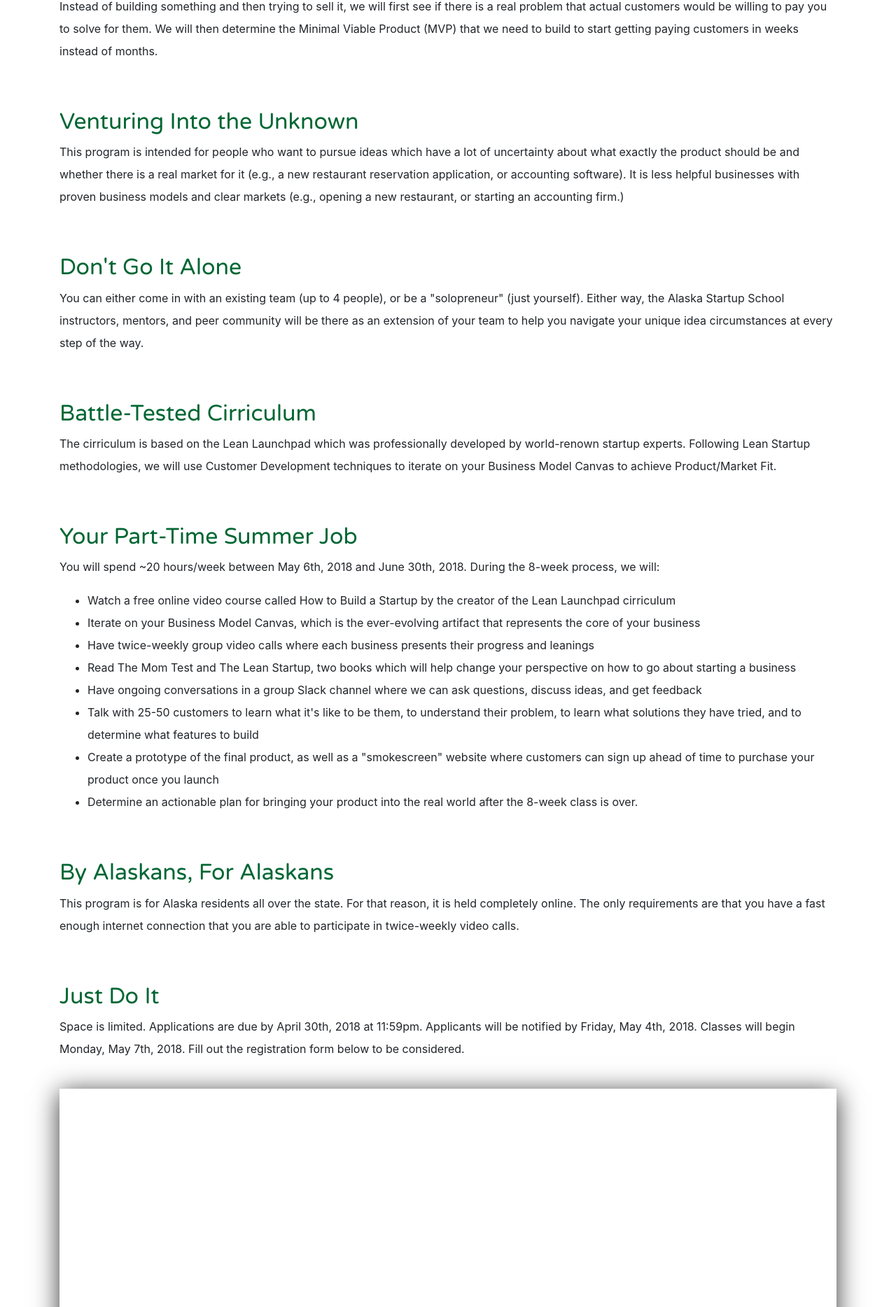
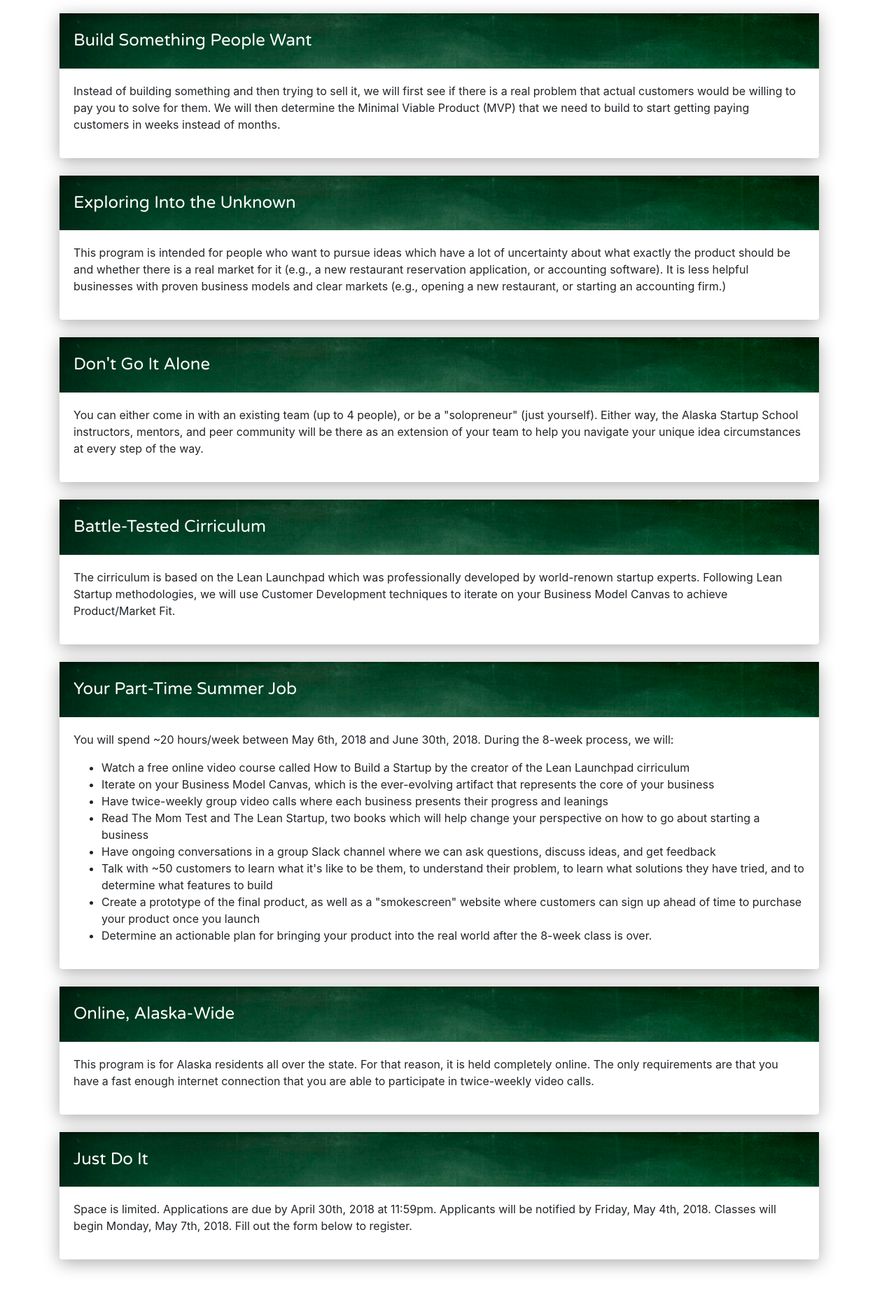
Before and after one commit to conroywhitney/alaskastartupschool, a plain HTML site: page index.html in a window 1280 px wide. Shown: the part 687-2555 px from the top of the page at 70% size. Drawn offline with nearby package versions, Linux system fonts and the light colour scheme; a script that the page names is missing.

Commit message:
Turn everything into cards

```diff
--- a/css/styles.css
+++ b/css/styles.css
@@ -133,7 +133,7 @@ footer {
 
 .registration {
   box-shadow: 0px 5px 35px rgba(0, 0, 0, 0.8);
-  margin-bottom: 50px;
+  margin: 150px 25px 250px 0;
   padding: 0;
 }
 
--- a/index.html
+++ b/index.html
@@ -26,55 +26,78 @@
 </div>
 
 <div class="container">
-  <div class="row">
+  <div class="row intro">
     <div class="col-12">
-      <section class="intro">
-        <h2>Validate Your Business Idea in 8 Weeks</h2>
+      <div class="card">
+        <div class="card-block">
+          <h4 class="card-title">Validate Your Business Idea in 8 Weeks</h4>
+        </div>
+        <div class="card-body">
           <p>Alaska Startup School is an 8-week program is designed to save you time, money, and heartache by guiding you through the necessary steps to validate your business idea. By the end, you will either have a clear roadmap to profitibility; or you will have learned that your idea does not have a viable market. Either way, it's a win-win scenario.</p>
-      </section>
+        </div>
+      </div>
     </div>
   </div>
 
   <div class="row">
     <div class="col-12">
-      <section class="intro">
-        <h2>Build Something People Want</h2>
+      <div class="card">
+        <div class="card-block">
+          <h4 class="card-title">Build Something People Want</h4>
+        </div>
+        <div class="card-body">
           <p>Instead of building something and then trying to sell it, we will first see if there is a real problem that actual customers would be willing to pay you to solve for them. We will then determine the Minimal Viable Product (MVP) that we need to build to start getting paying customers in weeks instead of months.</p>
-      </section>
+        </div>
+      </div>
     </div>
   </div>
 
   <div class="row">
     <div class="col-12">
-      <section class="intro">
-        <h2>Venturing Into the Unknown</h2>
+      <div class="card">
+        <div class="card-block">
+          <h4 class="card-title">Exploring Into the Unknown</h4>
+        </div>
+        <div class="card-body">
           <p>This program is intended for people who want to pursue ideas which have a lot of uncertainty about what exactly the product should be and whether there is a real market for it (e.g., a new restaurant reservation application, or accounting software). It is less helpful businesses with proven business models and clear markets (e.g., opening a new restaurant, or starting an accounting firm.)</p>
-      </section>
+        </div>
+      </div>
     </div>
   </div>
 
   <div class="row">
     <div class="col-12">
-      <section class="intro">
-        <h2>Don't Go It Alone</h2>
+      <div class="card">
+        <div class="card-block">
+          <h4 class="card-title">Don't Go It Alone</h4>
+        </div>
+        <div class="card-body">
           <p>You can either come in with an existing team (up to 4 people), or be a "solopreneur" (just yourself). Either way, the Alaska Startup School instructors, mentors, and peer community will be there as an extension of your team to help you navigate your unique idea circumstances at every step of the way.</p>
-      </section>
+        </div>
+      </div>
     </div>
   </div>
 
   <div class="row">
     <div class="col-12">
-      <section class="intro">
-        <h2>Battle-Tested Cirriculum</h2>
+      <div class="card">
+        <div class="card-block">
+          <h4 class="card-title">Battle-Tested Cirriculum</h4>
+        </div>
+        <div class="card-body">
           <p>The cirriculum is based on the Lean Launchpad which was professionally developed by world-renown startup experts. Following Lean Startup methodologies, we will use Customer Development techniques to iterate on your Business Model Canvas to achieve Product/Market Fit.</p>
-      </section>
+        </div>
+      </div>
     </div>
   </div>
 
   <div class="row">
     <div class="col-12">
-      <section class="intro">
-        <h2>Your Part-Time Summer Job</h2>
+      <div class="card">
+        <div class="card-block">
+          <h4 class="card-title">Your Part-Time Summer Job</h4>
+        </div>
+        <div class="card-body">
           <p>You will spend ~20 hours/week between May 6th, 2018 and June 30th, 2018. During the 8-week process, we will:</p>
           <ul>
             <li>Watch a free online video course called How to Build a Startup by the creator of the Lean Launchpad cirriculum</li>
@@ -82,29 +105,38 @@
             <li>Have twice-weekly group video calls where each business presents their progress and leanings</li>
             <li>Read The Mom Test and The Lean Startup, two books which will help change your perspective on how to go about starting a business</li>
             <li>Have ongoing conversations in a group Slack channel where we can ask questions, discuss ideas, and get feedback</li>
-          <li>Talk with 25-50 customers to learn what it's like to be them, to understand their problem, to learn what solutions they have tried, and to determine what features to build</li>
+            <li>Talk with ~50 customers to learn what it's like to be them, to understand their problem, to learn what solutions they have tried, and to determine what features to build</li>
             <li>Create a prototype of the final product, as well as a "smokescreen" website where customers can sign up ahead of time to purchase your product once you launch</li>
             <li>Determine an actionable plan for bringing your product into the real world after the 8-week class is over.</li>
           </ul>
-      </section>
+        </div>
+      </div>
     </div>
   </div>
 
   <div class="row">
     <div class="col-12">
-      <section class="intro">
-        <h2>By Alaskans, For Alaskans</h2>
+      <div class="card">
+        <div class="card-block">
+          <h4 class="card-title">Online, Alaska-Wide</h4>
+        </div>
+        <div class="card-body">
           <p>This program is for Alaska residents all over the state. For that reason, it is held completely online. The only requirements are that you have a fast enough internet connection that you are able to participate in twice-weekly video calls.</p>
-      </section>
+        </div>
+      </div>
     </div>
   </div>
 
   <div class="row">
     <div class="col-12">
-      <section class="intro">
-        <h2>Just Do It</h2>
-        <p>Space is limited. Applications are due by April 30th, 2018 at 11:59pm. Applicants will be notified by Friday, May 4th, 2018. Classes will begin Monday, May 7th, 2018. Fill out the registration form below to be considered.</p>
-      </section>
+      <div class="card">
+        <div class="card-block">
+          <h4 class="card-title">Just Do It</h4>
+        </div>
+        <div class="card-body">
+          <p>Space is limited. Applications are due by April 30th, 2018 at 11:59pm. Applicants will be notified by Friday, May 4th, 2018. Classes will begin Monday, May 7th, 2018. Fill out the form below to register.</p>
+        </div>
+      </div>
     </div>
   </div>
 
@@ -118,7 +150,7 @@
 
   <div class="row">
     <div class="col-12">
-      <section class="intro">
+      <section>
         <h2>Cirriculum</h2>
       </section>
     </div>
@@ -248,7 +280,7 @@
 
   <div class="row">
     <div class="col-12">
-      <section class="intro">
+      <section>
         <h2>Get in Touch</h2>
         <p>Questions? Comments? Suggestions? Contact us at: <a href="mailto:alaskastartupschool@gmail.com" target="_blank">alaskastartupschool@gmail.com</a></p>
       </section>
```
Lines whose indentation alone changed are shown as unchanged.
